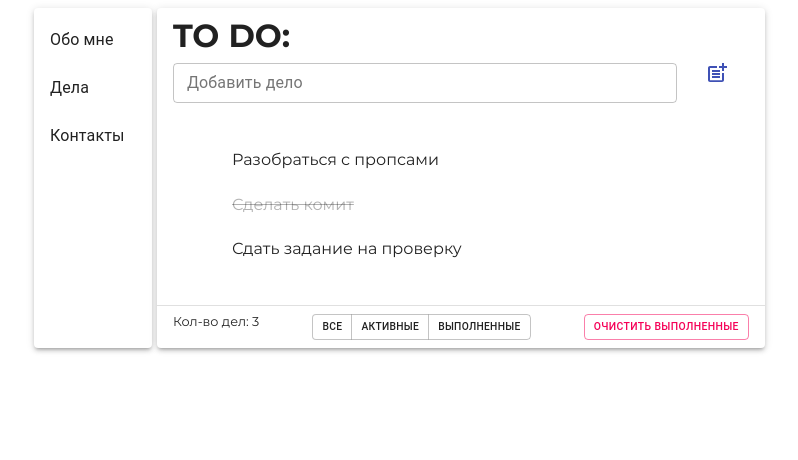
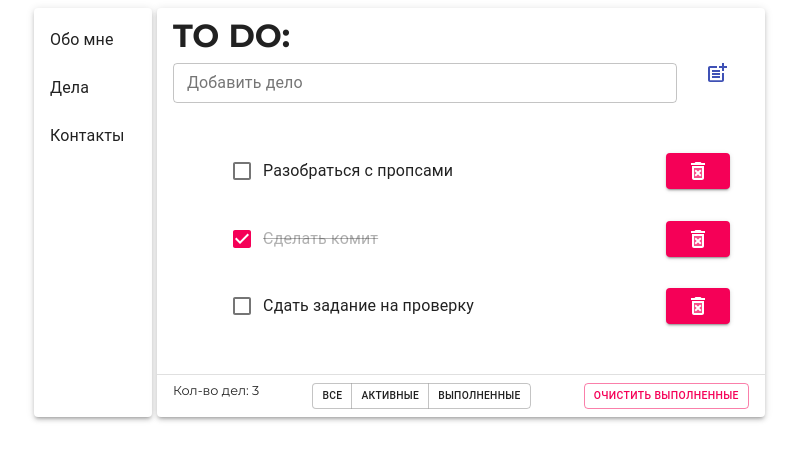
Before and after one commit to WebHeroSchool/todo-taa, a React (Create React App) app: page /todo in a window 1280 px wide. Shown: the top 460 px of the page, without its empty margins (238-1036 px from the left). Built offline with nearby package versions, Linux system fonts and the light colour scheme.

Commit message:
back to hocless

```diff
--- a/src/components/Item/Item.jsx
+++ b/src/components/Item/Item.jsx
@@ -1,20 +1,42 @@
 import classnames from 'classnames';
 import styles from './Item.module.css';
+import {
+  Button,
+  FormControlLabel,
+  Checkbox,
+} from '@material-ui/core';
+import DeleteForeverTwoToneIcon from '@material-ui/icons/DeleteForeverTwoTone';
 import PropTypes from 'prop-types';
 
 
 const Item = props => (
-  <span
-    onClick = {() => props.updateItem(props.id)}
-    className = {
+  <div className = {styles.itemWrap}>
+    <span className = {
       classnames({
         [styles.item]: true,
         [styles.done]: props.isDone,
       })
-    }
-  >
-    { props.value }
-  </span>
+    }>
+      <FormControlLabel
+        control={
+          <Checkbox
+            onChange={() => props.updateItem(props.id)}
+            checked={props.isDone}
+            name={`checked ${props.value.toString()}`}
+          />
+        }
+        label={ props.value }
+      />
+      <Button
+        className={styles.deleteBtn}
+        variant="contained"
+        color="secondary"
+        onClick={() => props.deleteItem(props.id)}
+      >
+        <DeleteForeverTwoToneIcon fontSize="default" />
+      </Button>
+    </span>
+  </div>
 );
 
 Item.propTypes = {
@@ -22,7 +44,7 @@ Item.propTypes = {
   value: PropTypes.string,
   isDone: PropTypes.bool,
   updateItem: PropTypes.func,
-  // deleteItem: PropTypes.func,
+  deleteItem: PropTypes.func,
 };
 
 export default Item;
--- a/src/components/ItemList/ItemList.jsx
+++ b/src/components/ItemList/ItemList.jsx
@@ -1,33 +1,29 @@
 import Item from '../Item/Item';
 import styles from './ItemList.module.css';
 import PropTypes from 'prop-types';
-import witCheckboxAndDeleteBtn from '../hoc/witCheckboxAndDeleteBtn';
-import {
-  Button,
-  Checkbox,
-  FormControlLabel,
-} from '@material-ui/core';
 
-const ItemWitCheckboxAndDeleteBtn = witCheckboxAndDeleteBtn(
-  Item,
-  Button,
-  Checkbox,
-  FormControlLabel
-);
-
-const ItemList = props => (
-  <ul className={ styles.list }> {
-    props.items.map(
-      item => (
-        <li key={item.id.toString()}>
-          <ItemWitCheckboxAndDeleteBtn {...item} {...props} />
-        </li>
-      )
-    )
-  } </ul>
+const ItemList = ({
+  items,
+  updateItem,
+  deleteItem,
+}) => (
+  <ul className={ styles.list }>
+    {items.map(item => (
+      <li key={item.id.toString()}>
+        <Item
+          id={item.id}
+          value={item.value}
+          isDone={item.isDone}
+          updateItem={updateItem}
+          deleteItem={deleteItem}
+        />
+      </li>)
+    )}
+  </ul>
 );
 
 ItemList.propTypes = {
+  className: PropTypes.string,
   items: PropTypes.array,
   onClickIsDone: PropTypes.func,
   onClickDelete: PropTypes.func,
--- a/src/components/hoc/witCheckboxAndDeleteBtn.jsx
+++ /dev/null
@@ -1,46 +0,0 @@
-// import styles from './Item.module.css';
-// import {
-//   Button,
-//   Checkbox,
-//   FormControlLabel,
-// } from '@material-ui/core';
-import DeleteForeverTwoToneIcon from '@material-ui/icons/DeleteForeverTwoTone';
-import PropTypes from 'prop-types';
-
-
-const witCheckboxAndDeleteBtn = (
-  Component,
-  Button,
-  Checkbox,
-  FormControlLabel,
-) => props => (
-  <div>
-    <Component {...props} >
-      <FormControlLabel
-        control={
-          <Checkbox
-            checked={props.isDone}
-            name={`checked ${props.value.toString()}`}
-          />
-        }
-      />
-      <Button
-        variant="contained"
-        color="secondary"
-        onClick={() => props.deleteItem(props.id)}
-      >
-        <DeleteForeverTwoToneIcon fontSize="default" />
-      </Button>
-    </Component>
-  </div>
-);
-
-witCheckboxAndDeleteBtn.propTypes = {
-  id: PropTypes.number,
-  value: PropTypes.string,
-  isDone: PropTypes.bool,
-  updateItem: PropTypes.func,
-  deleteItem: PropTypes.func,
-};
-
-export default witCheckboxAndDeleteBtn;
```
